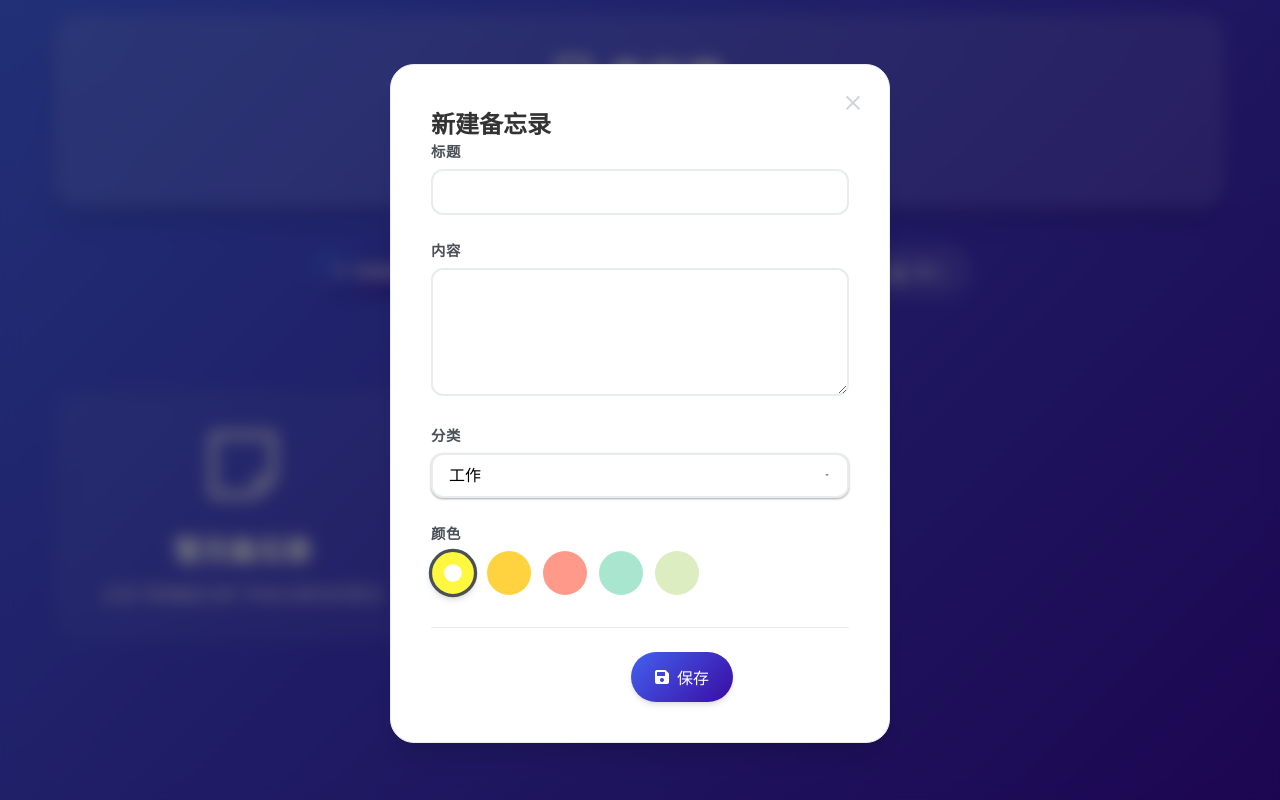
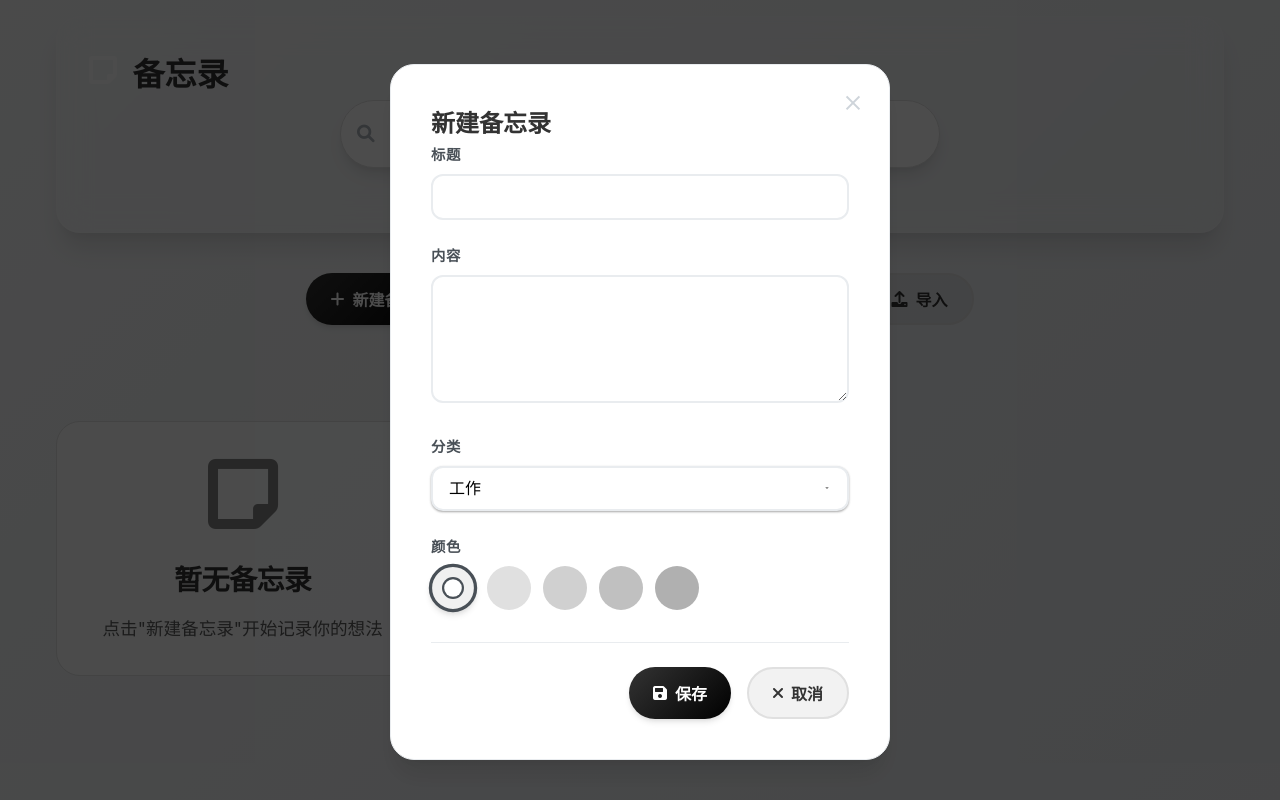
Before and after one commit to felixqiu014-wq/remember-me, a plain HTML site: page index.html in a window 1280 px wide. Both pictures are taken after a click on the button "新建备忘录". Drawn offline with Linux system fonts and the light colour scheme.

```diff
--- a/index.html
+++ b/index.html
@@ -63,16 +63,16 @@
                     <div class="form-group">
                         <label for="noteColor">颜色</label>
                         <div class="color-picker">
-                            <input type="radio" name="color" value="#fff740" id="color1" checked>
-                            <label for="color1" style="background-color: #fff740;"></label>
-                            <input type="radio" name="color" value="#ffd23f" id="color2">
-                            <label for="color2" style="background-color: #ffd23f;"></label>
-                            <input type="radio" name="color" value="#ff9a8b" id="color3">
-                            <label for="color3" style="background-color: #ff9a8b;"></label>
-                            <input type="radio" name="color" value="#a8e6cf" id="color4">
-                            <label for="color4" style="background-color: #a8e6cf;"></label>
-                            <input type="radio" name="color" value="#dcedc1" id="color5">
-                            <label for="color5" style="background-color: #dcedc1;"></label>
+                            <input type="radio" name="color" value="#f0f0f0" id="color1" checked>
+                            <label for="color1" style="background-color: #f0f0f0;"></label>
+                            <input type="radio" name="color" value="#e0e0e0" id="color2">
+                            <label for="color2" style="background-color: #e0e0e0;"></label>
+                            <input type="radio" name="color" value="#d0d0d0" id="color3">
+                            <label for="color3" style="background-color: #d0d0d0;"></label>
+                            <input type="radio" name="color" value="#c0c0c0" id="color4">
+                            <label for="color4" style="background-color: #c0c0c0;"></label>
+                            <input type="radio" name="color" value="#b0b0b0" id="color5">
+                            <label for="color5" style="background-color: #b0b0b0;"></label>
                         </div>
                     </div>
                     <div class="form-actions">
--- a/styles.css
+++ b/styles.css
@@ -5,21 +5,24 @@
 }
 
 body {
-    font-family: -apple-system, BlinkMacSystemFont, 'Segoe UI', Roboto, Oxygen, Ubuntu, Cantarell, 'Open Sans', 'Helvetica Neue', sans-serif;
-    background: linear-gradient(135deg, #4361ee 0%, #3a0ca3 100%);
+    font-family: 'Inter', -apple-system, BlinkMacSystemFont, 'Segoe UI', 'Roboto', 'Oxygen', 'Ubuntu', 'Cantarell', sans-serif;
+    line-height: 1.6;
+    color: #333333;
+    background: linear-gradient(135deg, #f8f9fa 0%, #e9ecef 100%);
     min-height: 100vh;
     padding: 1rem;
-    color: #333;
+    margin: 0;
+    overflow-x: hidden;
 }
 
-/* CSS变量定义 */
+/* CSS变量定义 - 黑白风格 */
 :root {
-    --primary: #4361ee;
-    --primary-dark: #3a0ca3;
-    --secondary: #7209b7;
-    --accent: #f72585;
+    --primary: #333333;
+    --primary-dark: #000000;
+    --secondary: #666666;
+    --accent: #999999;
     --light: #f8f9fa;
-    --dark: #212529;
+    --dark: #000000;
     --gray-100: #f8f9fa;
     --gray-200: #e9ecef;
     --gray-300: #dee2e6;
@@ -65,14 +68,27 @@ header:hover {
     transform: translateY(-2px);
 }
 
-header h1 {
-    color: white;
-    font-size: 2.5rem;
-    margin-bottom: 1.5rem;
+.header {
     text-align: center;
-    font-weight: 700;
-    letter-spacing: -0.025em;
-    text-shadow: 0 2px 10px rgba(0, 0, 0, 0.1);
+    margin-bottom: 3rem;
+    padding: 2rem 0;
+}
+
+.header h1 {
+    font-size: 3.5rem;
+    font-weight: 800;
+    margin-bottom: 0.5rem;
+    color: #000000;
+    letter-spacing: -0.03em;
+    line-height: 1.1;
+}
+
+.header p {
+    font-size: 1.25rem;
+    opacity: 0.8;
+    max-width: 600px;
+    margin: 0 auto;
+    color: #666666;
 }
 
 header h1 i {
@@ -94,9 +110,16 @@ header h1 i {
 }
 
 .search-bar {
+    background: rgba(255, 255, 255, 1);
+    border-radius: var(--radius-full);
+    padding: 0.75rem 1.5rem;
+    box-shadow: var(--shadow-lg);
+    border: 1px solid #e0e0e0;
+    margin-bottom: 2rem;
+    max-width: 600px;
+    margin: 0 auto 2rem;
+    transition: all var(--transition-normal);
     position: relative;
-    max-width: 400px;
-    margin: 0 auto;
 }
 
 .search-bar i {
@@ -115,10 +138,10 @@ header h1 i {
     border: none;
     border-radius: var(--radius-full);
     font-size: 1rem;
-    background: rgba(255, 255, 255, 0.95);
+    background: transparent;
     outline: none;
     transition: all var(--transition-normal);
-    box-shadow: var(--shadow-sm);
+    box-shadow: none;
 }
 
 .search-bar input:hover {
@@ -143,65 +166,63 @@ header h1 i {
 }
 
 .btn {
+    display: inline-flex;
+    align-items: center;
+    gap: 0.5rem;
     padding: 0.75rem 1.5rem;
     border: none;
     border-radius: var(--radius-full);
     font-size: 1rem;
-    font-weight: 500;
+    font-weight: 600;
     cursor: pointer;
     transition: all var(--transition-normal);
-    display: inline-flex;
-    align-items: center;
-    gap: 0.5rem;
-    white-space: nowrap;
+    text-decoration: none;
     position: relative;
     overflow: hidden;
-    z-index: 1;
 }
 
 .btn::before {
     content: '';
     position: absolute;
     top: 0;
-    left: -100%;
-    width: 100%;
-    height: 100%;
-    background: linear-gradient(90deg, transparent, rgba(255,255,255,0.2), transparent);
-    transition: all var(--transition-slow);
+    left: 0;
+    right: 0;
+    bottom: 0;
+    background: linear-gradient(135deg, #333333, #000000);
     z-index: -1;
+    transition: transform var(--transition-normal);
+    transform: scaleX(0);
+    transform-origin: left;
 }
 
 .btn:hover::before {
-    left: 100%;
+    transform: scaleX(1);
 }
 
 .btn-primary {
-    background: linear-gradient(135deg, var(--primary), var(--primary-dark));
+    background: linear-gradient(135deg, #333333, #000000);
     color: white;
     box-shadow: var(--shadow-md);
 }
 
 .btn-primary:hover {
     transform: translateY(-2px);
-    box-shadow: var(--shadow-lg);
+    box-shadow: var(--shadow-xl);
 }
 
 .btn-primary:active {
     transform: translateY(0);
-    box-shadow: var(--shadow-md);
 }
 
 .btn-secondary {
-    background: rgba(255, 255, 255, 0.1);
-    color: white;
-    border: 1px solid rgba(255, 255, 255, 0.2);
-    backdrop-filter: blur(4px);
-    transition: all var(--transition-normal);
+    background: rgba(0, 0, 0, 0.05);
+    color: #333333;
+    border: 2px solid #e0e0e0;
 }
 
 .btn-secondary:hover {
-    background: rgba(255, 255, 255, 0.2);
-    border-color: rgba(255, 255, 255, 0.3);
+    background: rgba(0, 0, 0, 0.1);
+    border-color: #cccccc;
     transform: translateY(-1px);
 }
 
@@ -253,7 +274,7 @@ select:focus {
     transition: all var(--transition-normal);
     position: relative;
     overflow: hidden;
-    border: 1px solid var(--gray-200);
+    border: 1px solid #e0e0e0;
 }
 
 .note-card::after {
@@ -263,7 +284,7 @@ select:focus {
     left: 0;
     right: 0;
     height: 4px;
-    background: linear-gradient(90deg, var(--primary), var(--secondary));
+    background: linear-gradient(90deg, #333333, #666666);
     transform: scaleX(0);
     transition: transform var(--transition-normal);
     transform-origin: left;
@@ -282,7 +303,7 @@ select:focus {
     display: flex;
     align-items: center;
     justify-content: space-between;
-    background: rgba(255, 255, 255, 0.95);
+    background: white;
 }
 
 .note-card.list-view .note-content {
@@ -312,7 +333,7 @@ select:focus {
 }
 
 .note-category {
-    background: linear-gradient(135deg, var(--primary), var(--primary-dark));
+    background: linear-gradient(135deg, #333333, #000000);
     color: white;
     padding: 0.25rem 0.75rem;
     border-radius: var(--radius-full);
@@ -374,20 +395,19 @@ select:focus {
 
 .empty-state {
     text-align: center;
-    color: white;
+    color: #333333;
     margin-top: 3.5rem;
     padding: 2rem;
-    background: rgba(255, 255, 255, 0.05);
+    background: rgba(255, 255, 255, 0.8);
     border-radius: var(--radius-2xl);
-    backdrop-filter: blur(10px);
-    border: 1px solid rgba(255, 255, 255, 0.1);
+    border: 1px solid #e0e0e0;
 }
 
 .empty-state i {
     font-size: 5rem;
     margin-bottom: 1.5rem;
     opacity: 0.8;
-    color: rgba(255, 255, 255, 0.7);
+    color: #666666;
     animation: pulse 2s ease-in-out infinite;
 }
 
@@ -425,8 +445,7 @@ select:focus {
     top: 0;
     width: 100%;
     height: 100%;
-    background-color: rgba(0, 0, 0, 0.5);
-    backdrop-filter: blur(8px);
+    background-color: rgba(0, 0, 0, 0.7);
     transition: opacity var(--transition-normal);
 }
 
@@ -576,12 +595,12 @@ select:focus {
     box-shadow: 0 0 0 2px currentColor;
 }
 
-/* 为不同颜色的标签添加特定的图标颜色 */
-.color-picker input[value="#fff740"] + label { color: #fff740; }
-.color-picker input[value="#ffd23f"] + label { color: #ffd23f; }
-.color-picker input[value="#ff9a8b"] + label { color: #ff9a8b; }
-.color-picker input[value="#a8e6cf"] + label { color: #a8e6cf; }
-.color-picker input[value="#dcedc1"] + label { color: #dcedc1; }
+/* 为不同颜色的标签添加特定的图标颜色 - 黑白风格 */
+.color-picker input[value="#fff740"] + label { color: #f0f0f0; }
+.color-picker input[value="#ffd23f"] + label { color: #e0e0e0; }
+.color-picker input[value="#ff9a8b"] + label { color: #d0d0d0; }
+.color-picker input[value="#a8e6cf"] + label { color: #c0c0c0; }
+.color-picker input[value="#dcedc1"] + label { color: #b0b0b0; }
 
 .form-actions {
     display: flex;
@@ -604,18 +623,18 @@ select:focus {
 }
 
 ::-webkit-scrollbar-track {
-    background: rgba(255, 255, 255, 0.1);
+    background: rgba(0, 0, 0, 0.1);
     border-radius: var(--radius-full);
 }
 
 ::-webkit-scrollbar-thumb {
-    background: rgba(255, 255, 255, 0.3);
+    background: rgba(0, 0, 0, 0.3);
     border-radius: var(--radius-full);
     transition: background-color var(--transition-normal);
 }
 
 ::-webkit-scrollbar-thumb:hover {
-    background: rgba(255, 255, 255, 0.5);
+    background: rgba(0, 0, 0, 0.5);
 }
 
 /* 响应式设计 */
```
